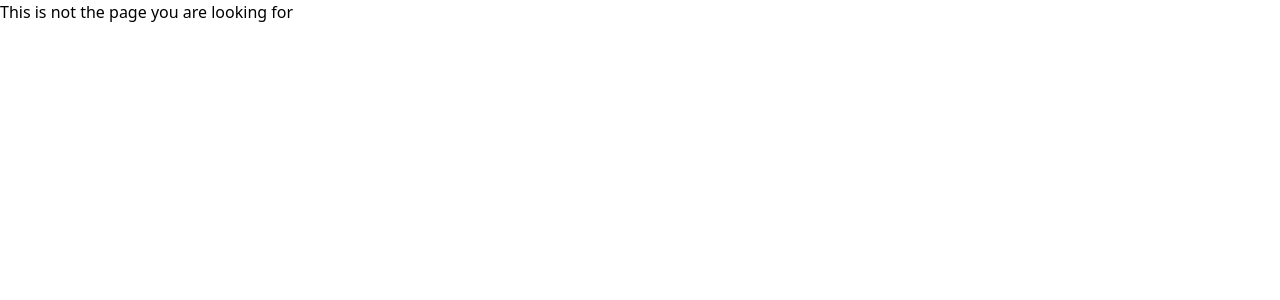
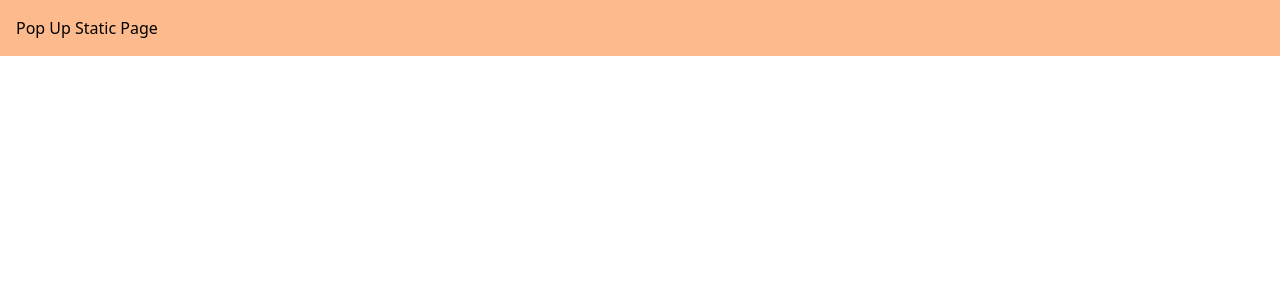
Before and after one commit to cohort-web-47/Capstone, a Next.js app in the folder frontend/: page /afterclick in a window 1280 px wide. Before the commit this address had no page. Shown: the top 300 px of the page. Built offline with nearby package versions, Linux system fonts and the light colour scheme.

Commit message:
tried a bunch of stuff and it sucked

```diff
--- /dev/null
+++ b/frontend/src/app/afterclick/page.tsx
@@ -0,0 +1,13 @@
+export default function Page() {
+    return (
+        //     popup page //
+        <>
+            <h1 className={'sm:m-0 p-4 md: items-center justify-center bg-center bg-orange-300 '}> Pop Up Static
+                Page</h1>
+
+
+
+        </>
+
+    )
+}
--- a/frontend/src/app/not-found.tsx
+++ b/frontend/src/app/not-found.tsx
@@ -1,5 +1,8 @@
+
+
 export default function NotFound() {
     return (
         <h1>This is not the page you are looking for</h1>
+
     )
 }
```
